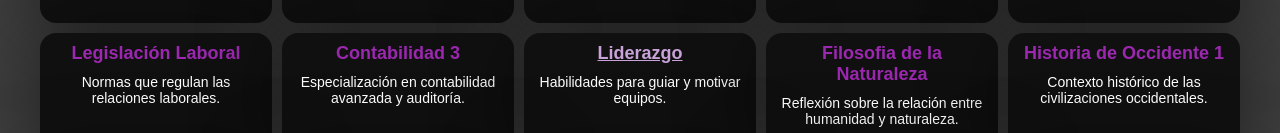
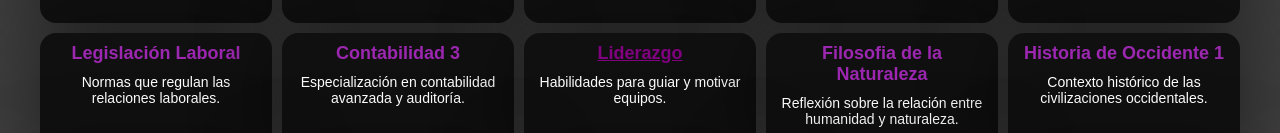
Before and after one commit to Kirari14/Shaell-Nayely-Machaca-Narvaez, a plain HTML site: page index.html in a window 1280 px wide. Shown: the part 4014-4147 px from the top of the page. Drawn offline with Linux system fonts and the light colour scheme.

Commit message:
Update index.html

```diff
--- a/index.html
+++ b/index.html
@@ -199,7 +199,7 @@
                 <p>Especialización en contabilidad avanzada y auditoría.</p>
             </div>
             <div class="box">
-                <h3><a href="https://www.linkedin.com/in/juan-alonso-sard%C3%A1-candia-1b535768/" target="_blank" style="color: #C8A2D8;">Liderazgo</a></h3>
+                <h3><a href="https://www.linkedin.com/in/juan-alonso-sard%C3%A1-candia-1b535768/" target="_blank" style="color: purple;">Liderazgo</a></h3>
                 <p>Habilidades para guiar y motivar equipos.</p>
             </div>
             <div class="box">
```
